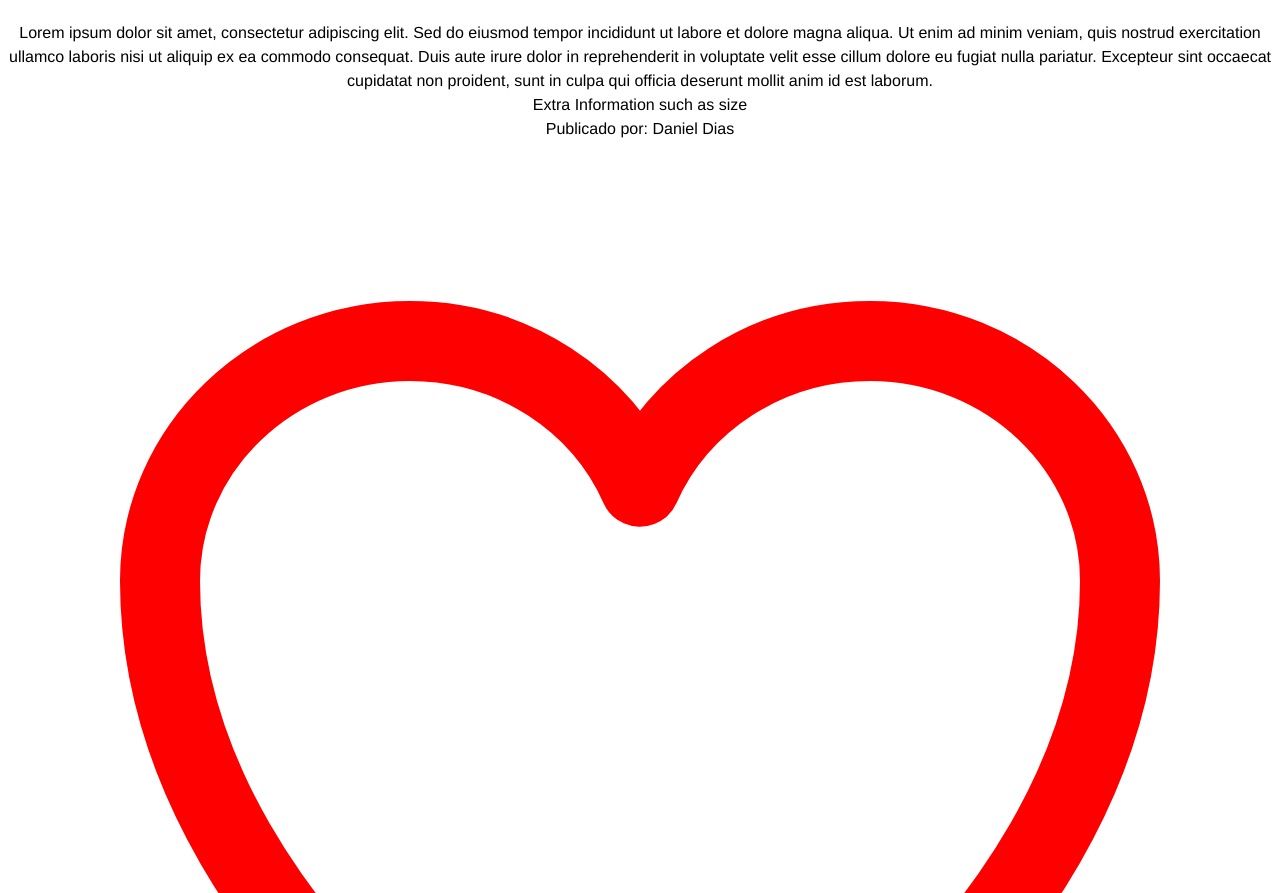
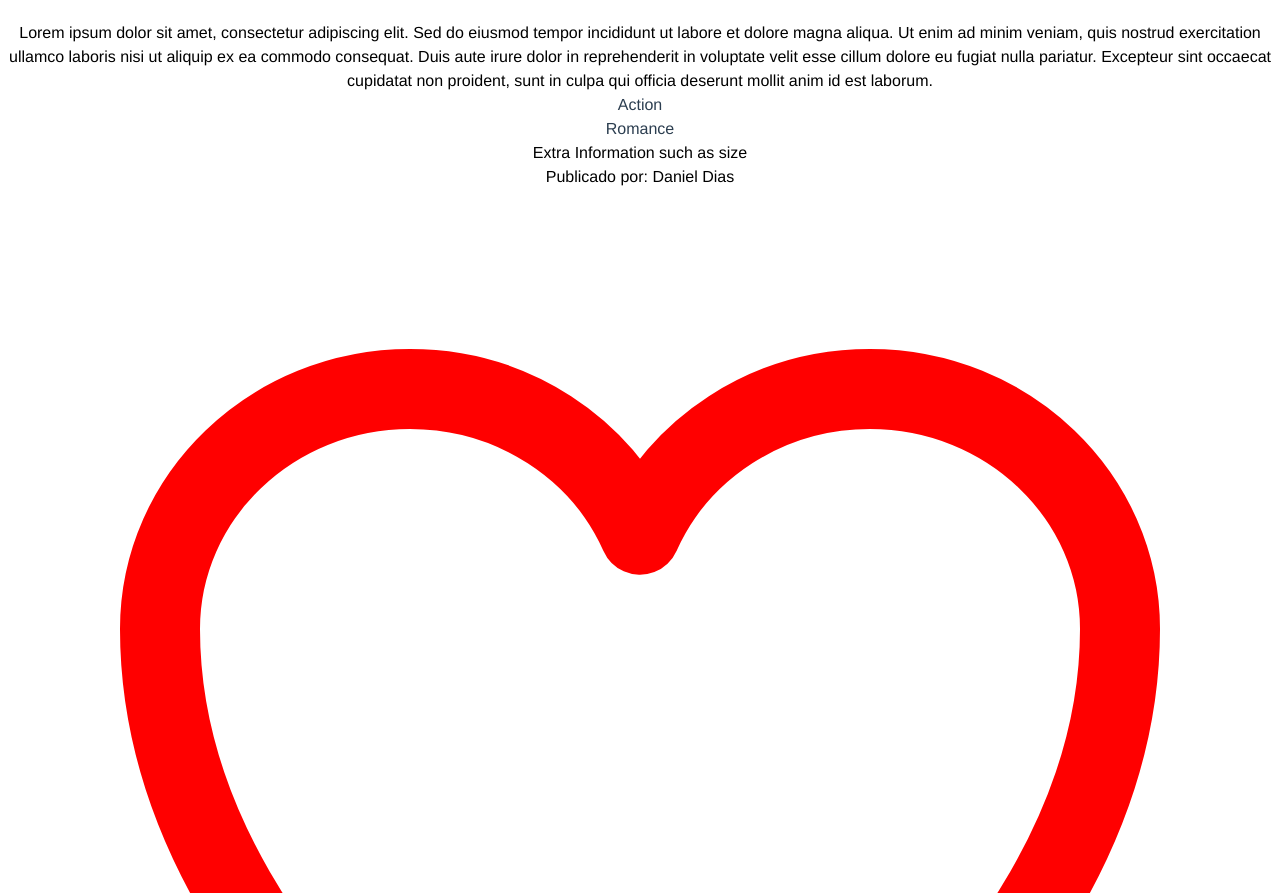
Before and after one commit to danielferreira-dias/Library-Vue-Project, a Vue app: page /books/1 in a window 1280 px wide. Shown: the part 6849-7742 px from the top of the page. Built offline with nearby package versions, Linux system fonts and the light colour scheme; data requests are answered from the project's data file.

Commit message:
Created new Component for Book Genres

```diff
--- /dev/null
+++ b/src/components/GenreList.vue
@@ -0,0 +1,49 @@
+<template>
+  <div class="flex flex-row mt-2">
+        <div v-for="(genre, index) in book.genre" :key="index">
+            <span :class="[getGenreClass(genre)]" class="m-1 flex flex-wrap justify-between items-center text-xs sm:text-sm  rounded px-4 py-2 font-bold leading-loose cursor-pointer dark:text-gray-300">
+                {{ genre }}
+            </span>
+        </div>
+    </div>
+</template>
+
+<script>
+export default {
+    props: ["id"],
+    name: "GenreList",
+    data(){
+        return{
+            book: {}
+        }
+    },
+    methods: {
+        getGenreClass(genre) {
+        // Define CSS classes based on genre
+            switch (genre) {
+              case "Sci-fi":
+                return "bg-blue-500 text-white"; // Blue background for Sci-fi
+              case "Horror":
+                return "bg-red-700 text-white"; // Red background for Horror
+              case "Romance":
+                return "bg-pink-500 text-white"; // Pink background for Romance
+              case "Action":
+                return "bg-gray-700 text-white"; // Gray background for Action
+              default:
+                return ""; // Default color or no additional class
+            }
+        }
+    },
+    mounted() {
+        fetch(`http://localhost:3000/books/${this.id}`)
+        .then(res => res.json())
+        .then(data => {
+            this.book = data;
+        })
+        .catch(err => console.log(err.message));
+    }
+}
+</script>
+
+<style>
+</style>
--- a/src/data/db.json
+++ b/src/data/db.json
@@ -9,6 +9,10 @@
             "rating": 4.5,
             "numberOfReviews": 60,
             "bookFavorited": false,
+            "genre": [
+                "Action",
+                "Romance"
+            ],
             "id": 1,
             "comments": [
                 {
@@ -32,6 +36,9 @@
             "rating": 4.1,
             "numberOfReviews": 32,
             "bookFavorited": false,
+            "genre": [
+                "Romance"
+            ],
             "id": 2,
             "comments": [
                 {
@@ -55,6 +62,10 @@
             "rating": 5,
             "numberOfReviews": 14,
             "bookFavorited": false,
+            "genre": [
+                "Action",
+                "Horror"
+            ],
             "id": 3,
             "comments": [
                 {
@@ -78,6 +89,11 @@
             "rating": 2,
             "numberOfReviews": 109,
             "bookFavorited": false,
+            "genre": [
+                "Action",
+                "Romance",
+                "Horror"
+            ],
             "id": 4,
             "comments": [
                 {
@@ -101,6 +117,12 @@
             "rating": 4,
             "numberOfReviews": 204,
             "bookFavorited": false,
+            "genre": [
+                "Action",
+                "Romance",
+                "Horror",
+                "Sci-fi"
+            ],
             "id": 5,
             "comments": [
                 {
@@ -124,6 +146,10 @@
             "rating": 3.4,
             "numberOfReviews": 78,
             "bookFavorited": true,
+            "genre": [
+                "Action",
+                "Romance"
+            ],
             "id": 6,
             "comments": [
                 {
--- a/src/views/books/BookDetails.vue
+++ b/src/views/books/BookDetails.vue
@@ -25,10 +25,20 @@
                     </div>
                 </div>
 
+
+
                 <!-- Book Desc -->
                 <div class="flex flex-1 items-center ">
                     <div class="flex flex-col">
                         <p class="text-2xl text-left p-5 border-b-2">{{ book.description }}</p>
+
+                        <!-- Book Type -->
+                        <GenreList :id="book.id" ></GenreList>
+
+                        <!-- Book PDF Options -->
+                        <div></div>
+
+                        <!-- Book Extra Information -->
                         <div class="flex mt-5">
                             <p>Extra Information such as size</p>
                         </div>
@@ -36,7 +46,6 @@
                 </div>
 
             </div>
-
         </div>
 
         <!-- Extra Info -->
@@ -100,9 +109,12 @@
 </template>
 
 <script>
+import GenreList from '../../components/GenreList.vue';
+
 export default{
     props: ['id'],
     name: 'BookDetails',
+    components: { GenreList },
     data(){
         return{
             book: null
```
